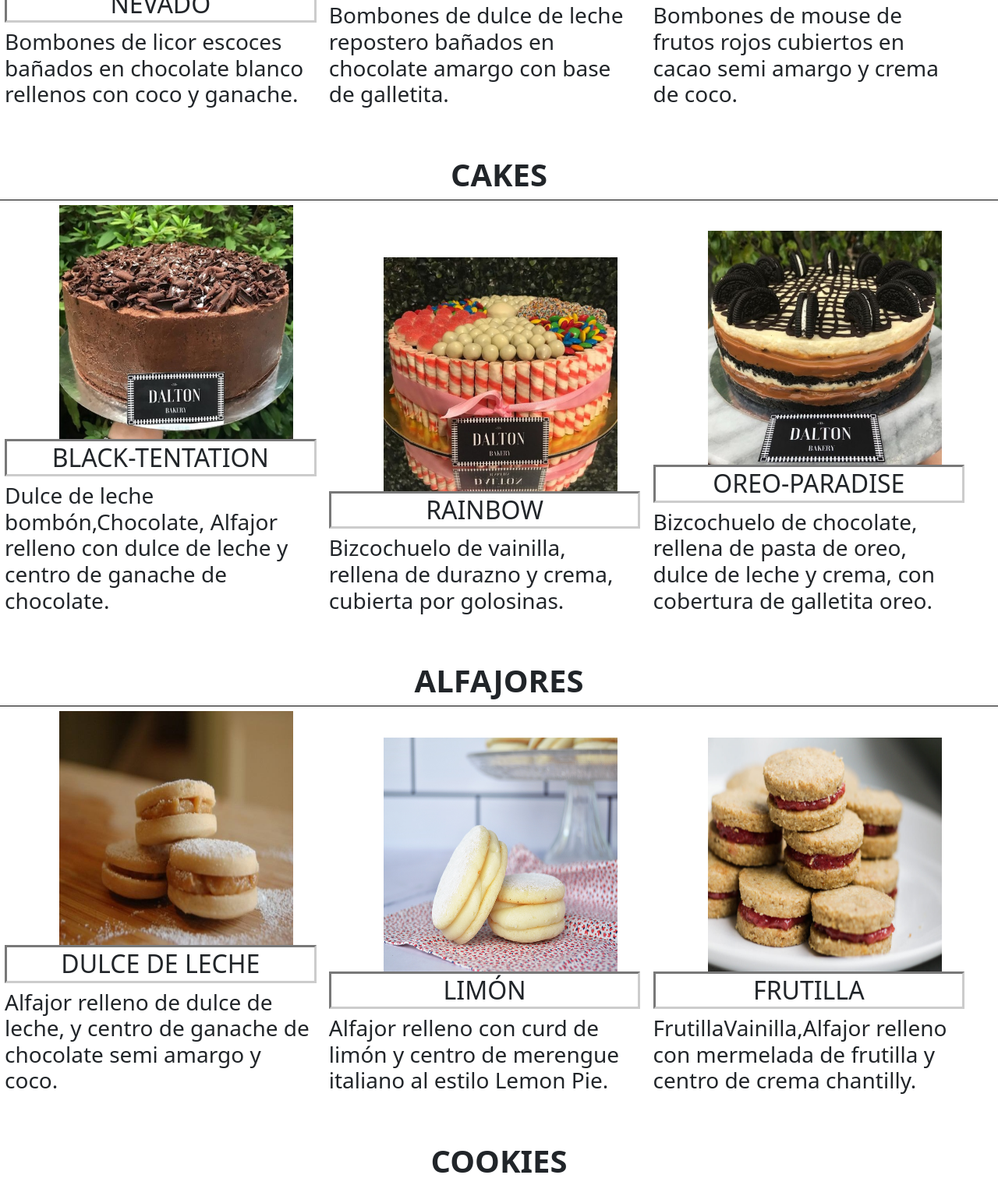
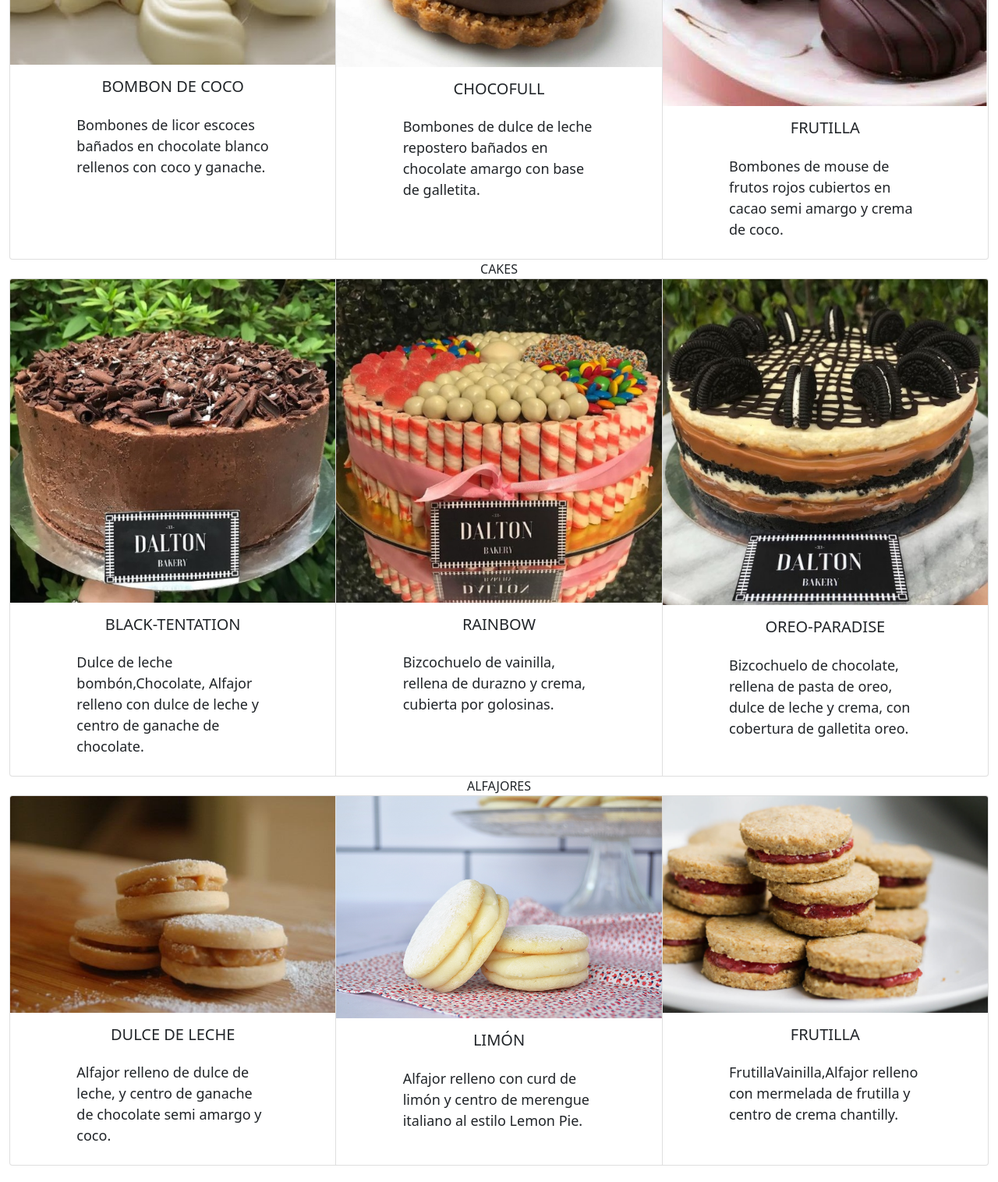
Before and after one commit to eugeperonace/DaltonBakery-Peronace, a plain HTML site: page productos.html in a window 1280 px wide. Shown: the part 607-2123 px from the top of the page at 78% size. Drawn offline with nearby package versions, Linux system fonts and the light colour scheme; a web font is replaced by a local one.

Commit message:
Modificación sección productos, utilizando Cards de Bootstrap

```diff
--- a/productos.html
+++ b/productos.html
@@ -57,80 +57,86 @@
         </header>
         <main>
             <div class="container-fluid text-center align-items-center">
-            <h1 class="col-12 col-md-12 col-xl-12 mx-auto mb-5 py-5 encabezadoYfooter">PRODUCTOS</h1>
+              <h1 class="col-12 col-md-12 col-xl-12 mx-auto mb-5 py-5 encabezadoYfooter">PRODUCTOS</h1>
             </div>
-            <section>
-                <div class="producto" id="bombones">
-                    <div class="productInLine">
-                        <img src="multimedia/bombonDeCoco.jpg">
-                        <h2>NEVADO</h2>
-                        <h3>Bombones de licor escoces bañados en chocolate blanco rellenos con coco y ganache.</h3>
+              <div class="container-fluid">
+                <div class="text-center">BOMBONES</div>
+                <div class="card-group">
+                  <div class="card">
+                    <img src="multimedia/bombonDeCoco.jpg" class="card-img-top" alt="Bombon de coco">
+                    <div class="card-body">
+                      <h5 class="card-title text-center">BOMBON DE COCO</h5>
+                      <p class="card-text">Bombones de licor escoces bañados en chocolate blanco rellenos con coco y ganache.</p>
                     </div>
-
-                    <div class="productInLine">
-                        <img src="multimedia/bombonDeChocolate.jpg">
-                        <h2>CHOCOFULL</h2>
-                        <h3>Bombones de dulce de leche repostero bañados en chocolate amargo con base de galletita.</h3>
+                  </div>
+                  <div class="card">
+                    <img src="multimedia/bombonDeChocolate.jpg" class="card-img-top" alt="Bombon de chocolate">
+                    <div class="card-body">
+                      <h5 class="card-title text-center">CHOCOFULL</h5>
+                      <p class="card-text">Bombones de dulce de leche repostero bañados en chocolate amargo con base de galletita.</p>
+                      </div>
+                  </div>
+                  <div class="card">
+                    <img src="multimedia/bombonDeFrambuesa.jpg" class="card-img-top" alt="...">
+                    <div class="card-body">
+                      <h5 class="card-title text-center">FRUTILLA</h5>
+                      <p class="card-text">Bombones de mouse de frutos rojos cubiertos en cacao semi amargo y crema de coco.</p>
                     </div>
-
-                    <div class="productInLine">
-                        <img src="multimedia/bombonDeFrambuesa.jpg">
-                        <h2>FRUTILLA</h2>
-                        <h3>Bombones de mouse de frutos rojos cubiertos en cacao semi amargo y crema de coco.</h3>
+                  </div>
+                </div>
+              </div>
+              <div class="text-center">CAKES</div>
+              <div class="container-fluid">
+                <div class="card-group">
+                  <div class="card">
+                    <img src="multimedia/cake1.jpg" class="card-img-top" alt="Torta chocolate">
+                    <div class="card-body">
+                      <h5 class="card-title text-center">BLACK-TENTATION</h5>
+                      <p class="card-text">Dulce de leche bombón,Chocolate, Alfajor relleno con dulce de leche y centro de ganache de chocolate.</p>
                     </div>
+                  </div>
+                  <div class="card">
+                    <img src="multimedia/cake3.jpg" class="card-img-top" alt="Torta golosinas">
+                    <div class="card-body">
+                      <h5 class="card-title text-center">RAINBOW</h5>
+                      <p class="card-text">Bizcochuelo de vainilla, rellena de durazno y crema, cubierta por golosinas.</p>
+                      </div>
+                  </div>
+                  <div class="card">
+                    <img src="multimedia/cake2.jpg" class="card-img-top" alt="Torta oreo">
+                    <div class="card-body">
+                      <h5 class="card-title text-center">OREO-PARADISE</h5>
+                      <p class="card-text">Bizcochuelo de chocolate, rellena de pasta de oreo, dulce de leche y crema, con cobertura de galletita oreo.</p>
+                    </div>
+                  </div>
                 </div>
-            </section>
-
-            <section>
-                <div class="producto" id="cakes">
-                    <h1>CAKES</h1>
-                    <div class="linea"></div>
-
-                    <div class="productInLine">
-                        <img src="multimedia/cake1.jpg">
-                        <h2>BLACK-TENTATION</h2>
-                        <h3>Dulce de leche bombón,Chocolate, Alfajor relleno con dulce de leche y centro de ganache de chocolate.</h3>
+              </div>
+              <div class="text-center">ALFAJORES</div>
+              <div class="container-fluid">
+                <div class="card-group">
+                  <div class="card">
+                    <img src="multimedia/alfajorDeDDL.jpg" class="card-img-top" alt="Alfajor dulce de leche">
+                    <div class="card-body">
+                      <h5 class="card-title text-center">DULCE DE LECHE</h5>
+                      <p class="card-text">Alfajor relleno de dulce de leche, y centro de ganache de chocolate semi amargo y coco.</p>
                     </div>
-
-                    <div class="productInLine">
-                        <img src="multimedia/cake3.jpg">
-                        <h2>RAINBOW</h2>
-                        <h3>Bizcochuelo de vainilla, rellena de durazno y crema, cubierta por golosinas.</h3>
+                  </div>
+                  <div class="card">
+                    <img src="multimedia/alfajorDeLimon.jpg" class="card-img-top" alt="Alfajor limon">
+                    <div class="card-body">
+                      <h5 class="card-title text-center">LIMÓN</h5>
+                      <p class="card-text">Alfajor relleno con curd de limón y centro de merengue italiano al estilo Lemon Pie.</p>
+                      </div>
+                  </div>
+                  <div class="card">
+                    <img src="multimedia/alfajorDeFrutilla.jpg" class="card-img-top" alt="Alfajor frutilla">
+                    <div class="card-body">
+                      <h5 class="card-title text-center">FRUTILLA</h5>
+                      <p class="card-text">FrutillaVainilla,Alfajor relleno con mermelada de frutilla y centro de crema chantilly.</p>
                     </div>
-
-                    <div class="productInLine">
-                        <img src="multimedia/cake2.jpg">
-                        <h2>OREO-PARADISE</h2>
-                        <h3>Bizcochuelo de chocolate, rellena de pasta de oreo, dulce de leche y crema, con cobertura de galletita oreo.</h3>
-                    </div>
+                  </div>
                 </div>
-            </section>
-
-            <section>
-                <div class="producto" id="alfajores">
-                    <h1>ALFAJORES</h1>
-                    <div class="linea"></div>
-
-                    <div class="productInLine">
-                        <img src="multimedia/alfajorDeDDL.jpg">
-                        <h2>DULCE DE LECHE</h2>
-                        <h3>Alfajor relleno de dulce de leche, y centro de ganache de chocolate semi amargo y coco.</h3>
-                    </div>
-
-                    <div class="productInLine">
-                        <img src="multimedia/alfajorDeLimon.jpg">
-                        <h2>LIMÓN</h2>
-                        <h3>Alfajor relleno con curd de limón y centro de merengue italiano al estilo Lemon Pie.</h3>
-                    </div>
-
-                    <div class="productInLine">
-                        <img src="multimedia/alfajorDeFrutilla.jpg">
-                        <h2>FRUTILLA</h2>
-                        <h3>FrutillaVainilla,Alfajor relleno con mermelada de frutilla y centro de crema chantilly.</h3>
-                    </div>
-                </div>
-            </section>
-
+              </div>
             <section>
                 <div class="producto" id="cookies">
                     <h1>COOKIES</h1>
@@ -187,6 +193,7 @@
                 <p>Sitio web desarrollado por Eugenia Peronace.</p>
               </div>
             </div>
+          </footer>
         <script src="https://cdn.jsdelivr.net/npm/bootstrap@5.0.2/dist/js/bootstrap.bundle.min.js" integrity="sha384-MrcW6ZMFYlzcLA8Nl+NtUVF0sA7MsXsP1UyJoMp4YLEuNSfAP+JcXn/tWtIaxVXM" crossorigin="anonymous"></script>
     </body>
 </html>
```
